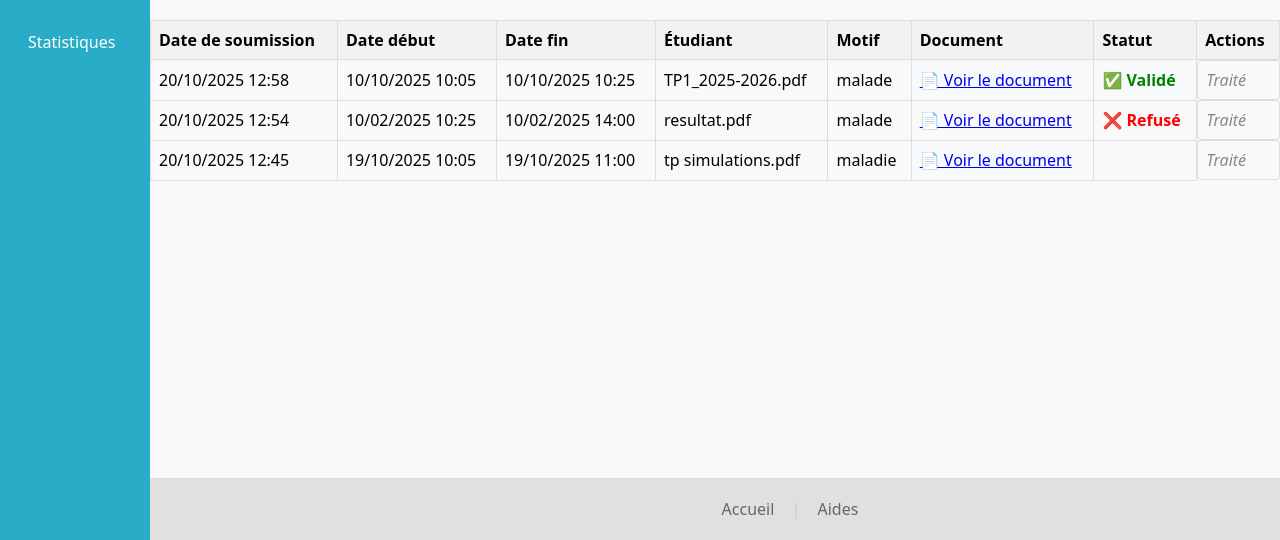
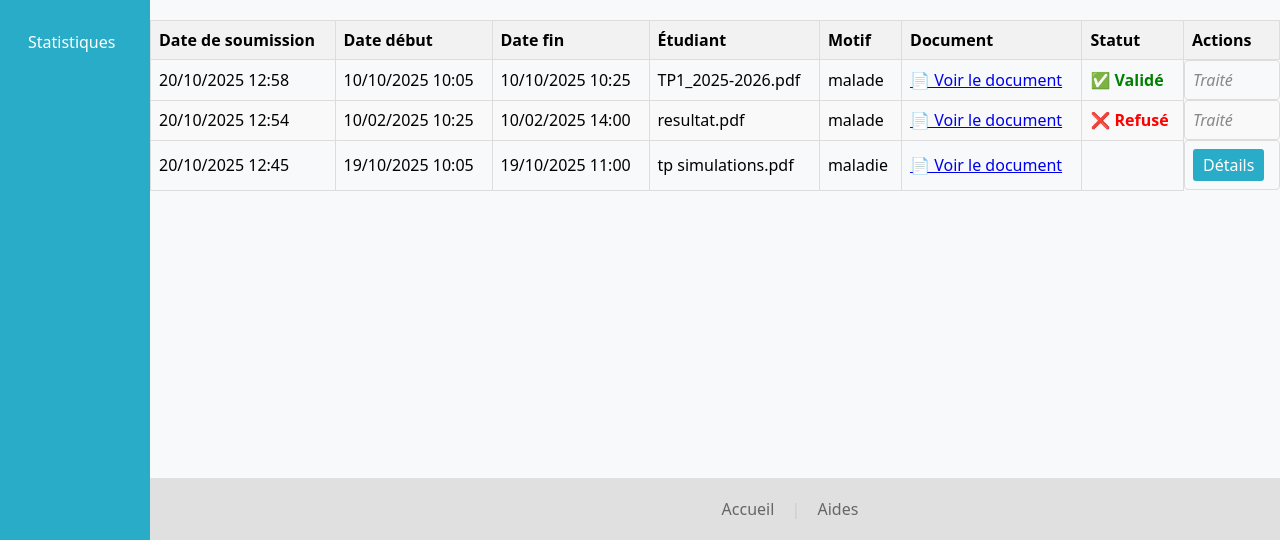
Before and after one commit to selyanek/SAE301, a PHP site: page /Views/gestionAbsResp.php in a window 1280 px wide. Shown: the part 260-800 px from the top of the page. Run offline with PHP 8.4, Linux system fonts and the light colour scheme; data that the repository does not hold is empty; some libraries are stand-ins or nearby versions.

Commit message:
gestion de en attente

```diff
--- a/CSS/cssGestionAbsResp.css
+++ b/CSS/cssGestionAbsResp.css
@@ -118,3 +118,17 @@ tr:hover {
 
     background-color: #e8f4f5;
 }
+
+.btn_justif {
+    background: #29acc8;
+    color: white;
+    border: none;
+    padding: 5px 10px;
+    cursor: pointer;
+    border-radius: 3px;
+    text-decoration: none;
+    display: inline-block;
+}
+.btn_justif:hover {
+    background: #29acc8;
+}
--- a/Views/gestionAbsResp.php
+++ b/Views/gestionAbsResp.php
@@ -200,9 +200,10 @@ try {
 
                 // Actions
                 echo "<td class='actions'>";
-                if ($absence['statut'] == 'en_attente') {
-                    echo "<button class='btn-valider' onclick='validerAbsence($index)'>✓ Valider</button>";
-                    echo "<button class='btn-refuser' onclick='refuserAbsence($index)'>✗ Refuser</button>";
+
+                // Bouton pour voir les détails - toujours visible
+                if ($absence['statut'] == 'en_attente' or $absence['statut'] == '') {
+                    echo "<a href='../Views/traitementDesJustificatif.php?id=" . $index . "' class='btn_justif'>Détails</a>";
                 } else {
                     echo "<span class='traite'>Traité</span>";
                 }
--- a/Views/traitementDesJustificatif.php
+++ b/Views/traitementDesJustificatif.php
@@ -47,13 +47,13 @@ require '../Models/GetFiles.php';
     <div class="encadre2">
         <h3>Date de début de l'absence</h3>
         <div class="encadre3">
-        <p>09/12/2022</p>
+        <p><?php echo date('d/m/Y', strtotime($absence['date_start'])); ?></p>
         </div>
     </div>
     <div class="encadre2">
         <h3>Date de fin de l'absence</h3>
         <div class="encadre3">
-            <p>12/12/2022</p>
+            <p><?php echo $absence['date_end']; ?></p>
         </div>
     </div>
 </div>
```
